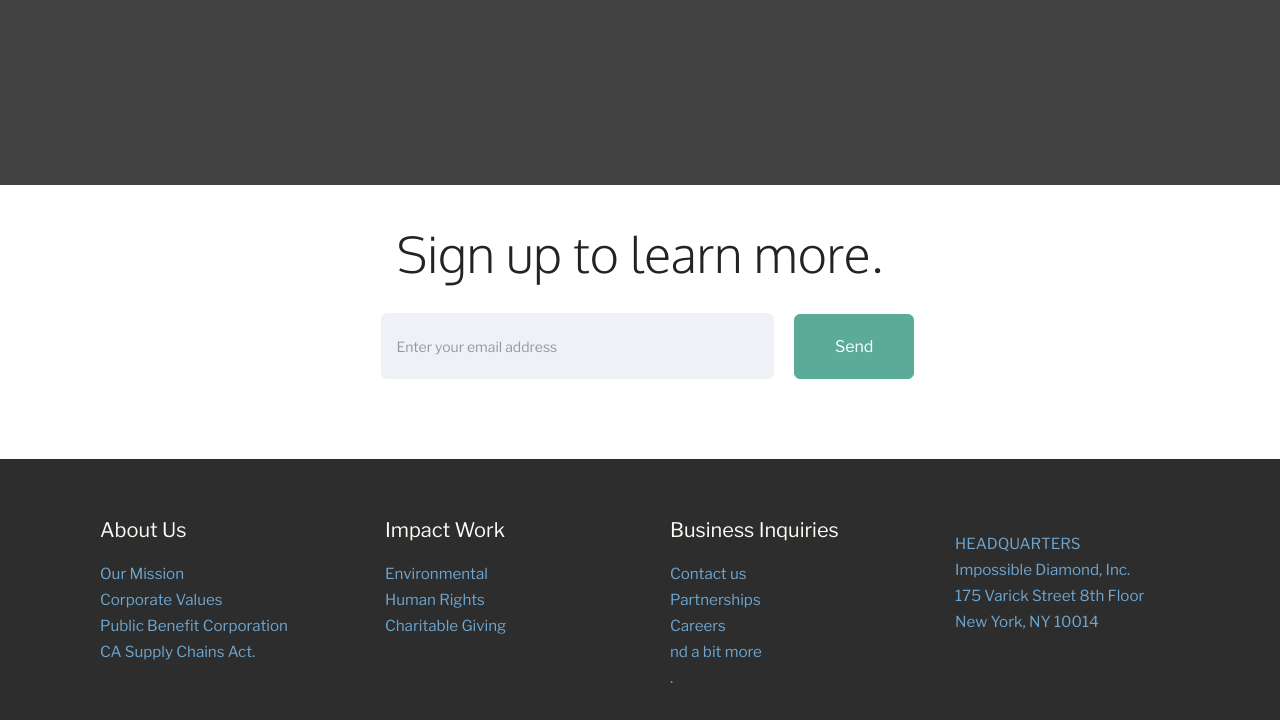
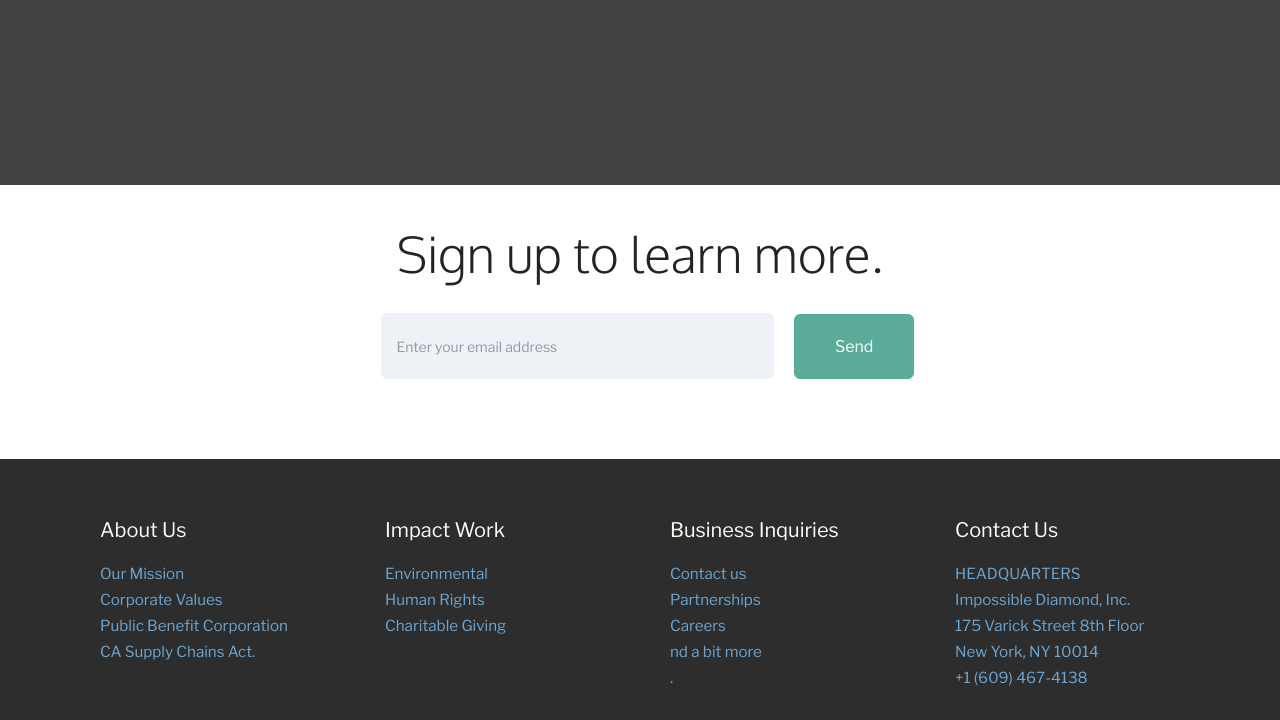
Before and after one commit to rtshearman/impossiblediamond, a plain HTML site: page index.html in a window 1280 px wide. Shown: the part 1458-2178 px from the top of the page. Drawn offline with nearby package versions, Linux system fonts and the light colour scheme; files whose address does not match are found by name.

Commit message:
create github pages

```diff
--- a/index.html
+++ b/index.html
@@ -173,7 +173,7 @@
 
                     <form action="https://mobirise.com/" method="post" data-form-title="Sign up to learn more.">
 
-                        <input type="hidden" value="JdHfaYEp2NG2J7zrFLb6tPKPA3ZO1eGe27csAI4T/+GQHwEbSX4lqzGUIhz4WYPfTDneHh15FYD7I0kfAqTiHdxYMuT8fmRhsopMqJiaZusb6Z1ASb/N/Qe72G8lURcr" data-form-email="true">
+                        <input type="hidden" value="Q57Iueqh150VJcr4HRE2C4V2AKRh8+jC8ApRWdIuKTs5tgxhpJBFMdqk/iqkqX2N/XkI8YYRp6ZsOF1db+3UqBklqEyaIhjelHHv7AuU+feOKdjkmVcoZvw9lqF53PMy" data-form-email="true">
 
                         <div class="row">
 
@@ -238,8 +238,8 @@
         <div class="mbr-cards-col col-xs-12 col-sm-6 col-lg-3">
             <div class="card">
                 <div class="card-box col-xs-9 col-lg-12">
-                    <h4 class="card-title mbr-section-subtitle sub-2"></h4>
-                    <p class="card-text mbr-section-text text-2">HEADQUARTERS<br>Impossible Diamond, Inc.<br>175 Varick Street 8th Floor<br>New York, NY 10014</p>
+                    <h4 class="card-title mbr-section-subtitle sub-2">Contact Us</h4>
+                    <p class="card-text mbr-section-text text-2">HEADQUARTERS<br>Impossible Diamond, Inc.<br>175 Varick Street 8th Floor<br>New York, NY 10014<br>+1 (609) 467-4138</p>
                 </div>
                 <div class="clear"></div>
             </div>
```
Also changed, not shown: 1 other file.
